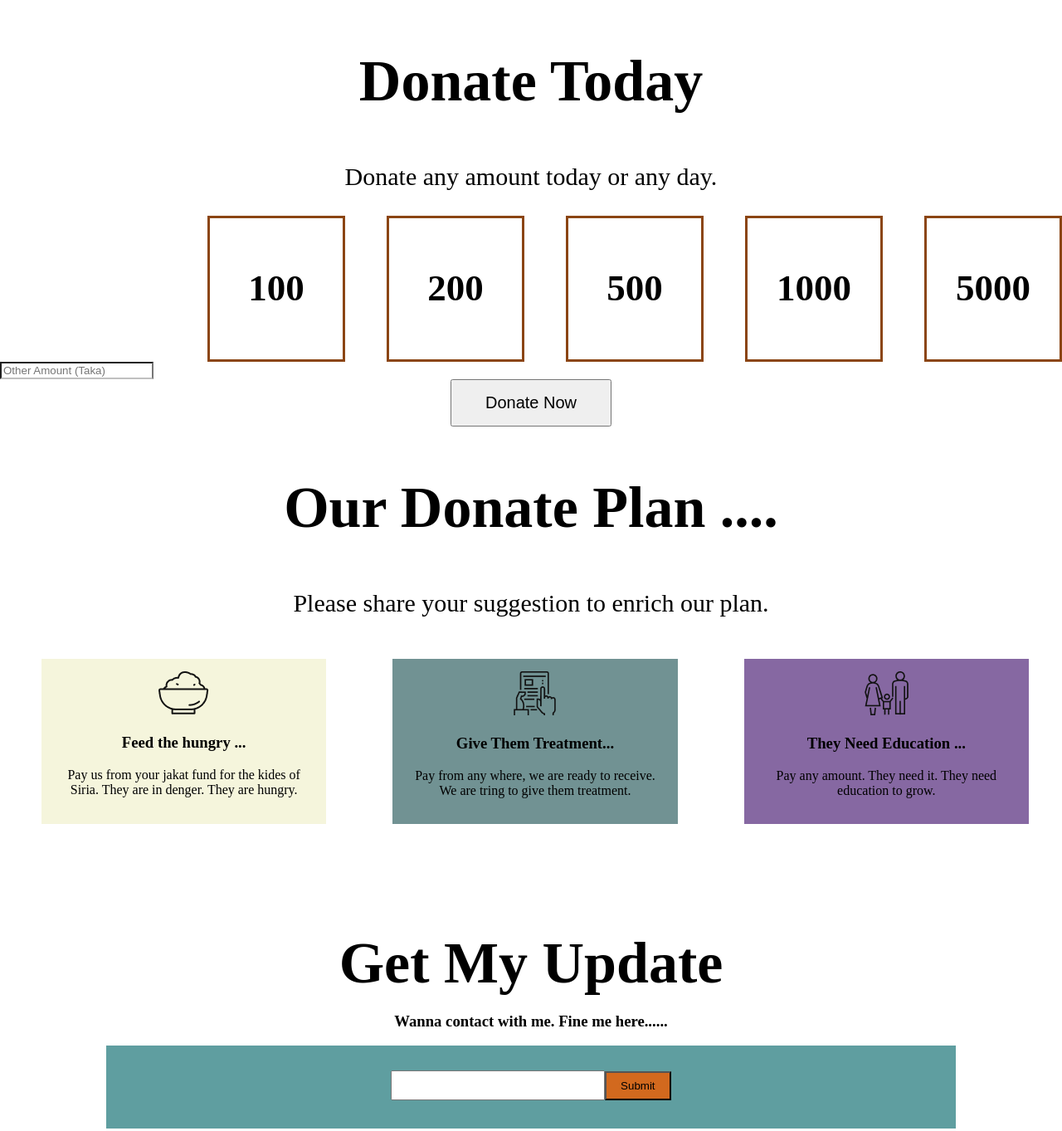
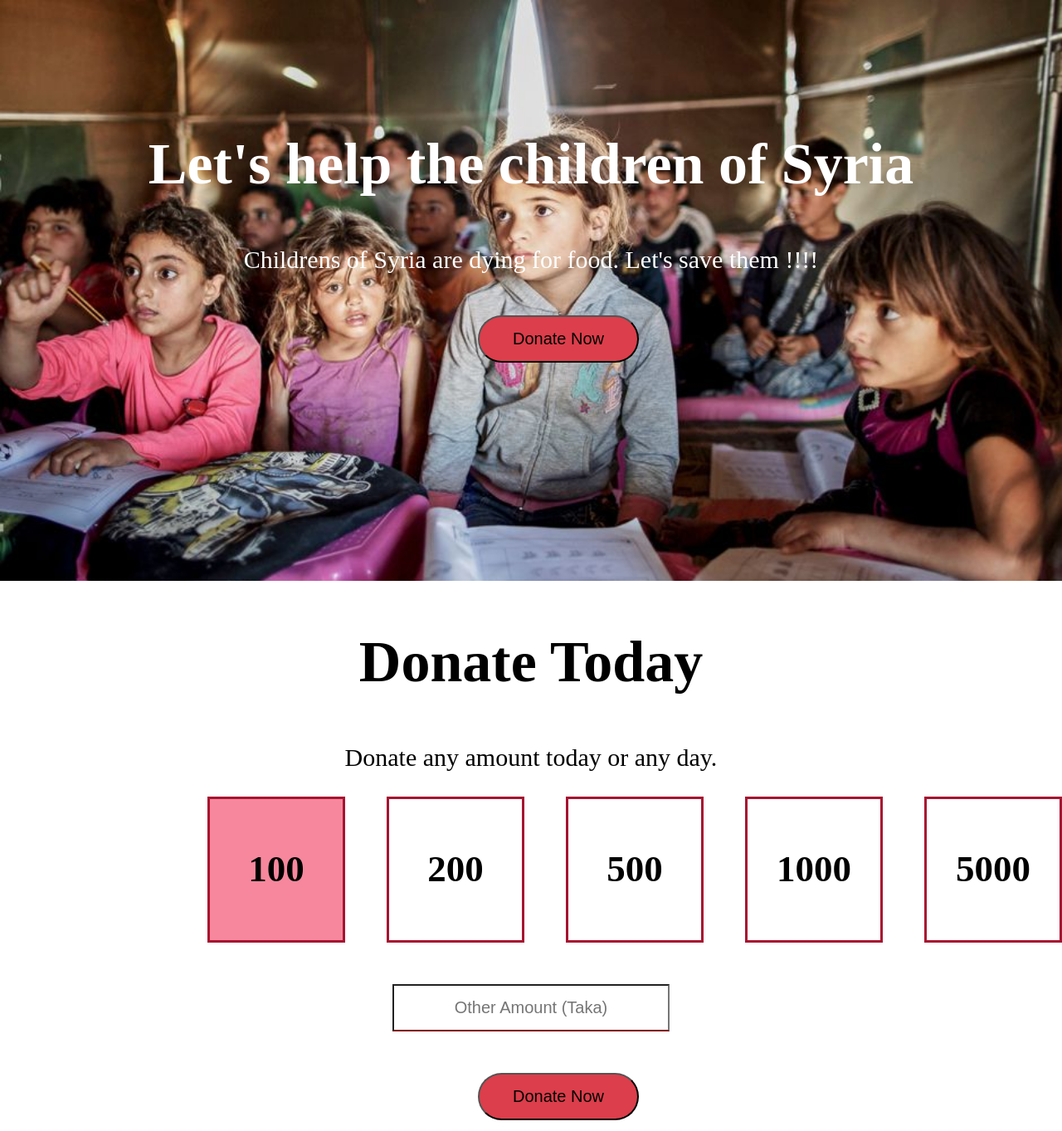
Before and after one commit to mrprince-77/Assignment-1--Donation-, a plain HTML site: page index.html in a window 1280 px wide. Shown: the top 1363 px of the page at 83% size. Drawn offline with Linux system fonts and the light colour scheme; a web font is replaced by a local one.

Commit message:
Header Added.

```diff
--- a/index.html
+++ b/index.html
@@ -4,28 +4,32 @@
     <meta charset="UTF-8">
     <meta http-equiv="X-UA-Compatible" content="IE=edge">
     <meta name="viewport" content="width=device-width, initial-scale=1.0">
-    <title>Save The Kits</title>
+    <title>Save The Kits of Syria</title>
     <link rel="preconnect" href="https://fonts.googleapis.com">
 <link rel="preconnect" href="https://fonts.gstatic.com" crossorigin>
 <link href="https://fonts.googleapis.com/css2?family=Gentium+Book+Plus&display=swap" rel="stylesheet">
     <link rel="stylesheet" href="style.css">
 </head>
 <body>
-    <section id="header">
-
+    <section id="header" class="text-center">
+        <h1>Let's help the children of Syria</h1>
+        <p class="clsDetail">Childrens of Syria are dying for food. Let's save them !!!!</p>
+        <button class="clsDonate">Donate Now</button>
     </section>
     <section id="donateToday" class="text-center">
         <h1>Donate Today</h1>
         <p class="clsDetail">Donate any amount today or any day.</p>
         <div class="flexView" style="margin-left: 200px;">
-            <div class="clsAmount"><h1>100</h2></div>
+            <div class="clsAmount clsAmount100"><h1>100</h2></div>
             <div class="clsAmount"><h1>200</h1></div>
             <div class="clsAmount"><h1>500</h1></div>
             <div class="clsAmount"><h1>1000</h1></div>
             <div class="clsAmount"><h1>5000</h1></div>
         </div>
-        <input id="OtherAmount" type="text" placeholder="Other Amount (Taka)">
-        <button class="clsDonate">Donate Now</button>
+        <div id="divOtherAmount">
+            <input id="OtherAmount" type="text" placeholder="Other Amount (Taka)">
+            <button class="clsDonate">Donate Now</button>
+        </div>
     </section>
     <section id="ourPlan" class="text-center">
         <h1>Our Donate Plan ....</h1>
@@ -34,7 +38,7 @@
             <div class="clsPlan pln1">
                 <img src="icons/food.png" alt="">
                 <h3>Feed the hungry ...</h3>
-                <p>Pay us from your jakat fund for the kides of Siria. They are in denger. They are hungry.</p>
+                <p>Pay us from your jakat fund for the kides of Syria. They are in denger. They are hungry.</p>
             </div>
             <div class="clsPlan pln2">
                 <img src="icons/Frame-1.png" alt="">
--- a/style.css
+++ b/style.css
@@ -76,7 +76,10 @@ footer h2{
     height: 130px;
     width: 130px;
     padding: 20px;
-    border: 3px solid saddlebrown;
+    border: 3px solid rgb(167, 18, 48);
+}
+.clsAmount100{
+    background-color: rgb(246, 135, 157);
 }
 
 .clsAmount h1{
@@ -88,11 +91,32 @@ footer h2{
 }
 
 #OtherAmount{
-    border-bottom: 2px solid silver;
+    padding: 15px;
+    border-bottom: 2px solid maroon;
+    width: 300px;
+    text-align: center;
+    font-size: 20px;
+}
+
+.clsDonate{
+    margin-top: 50px;
+    margin-left: 45%;
+    padding: 15px 40px;
+    font-size: 20px;
+    background-color: rgb(220, 62, 75);
+    border-radius: 30px;
     display: block;
 }
 
-.clsDonate{
-    padding: 15px 40px;
-    font-size: 20px;
+#divOtherAmount{
+    margin-top: 50px;
 }
+
+#header{
+    background-image: url(images/TopImage.jpg);
+    background-repeat: no-repeat;
+    height: 600px;
+    color: white;
+    background-size: 100%;
+    padding-top: 100px;;
+}
```
Also changed, not shown: images/TopImage.jpg (added).
